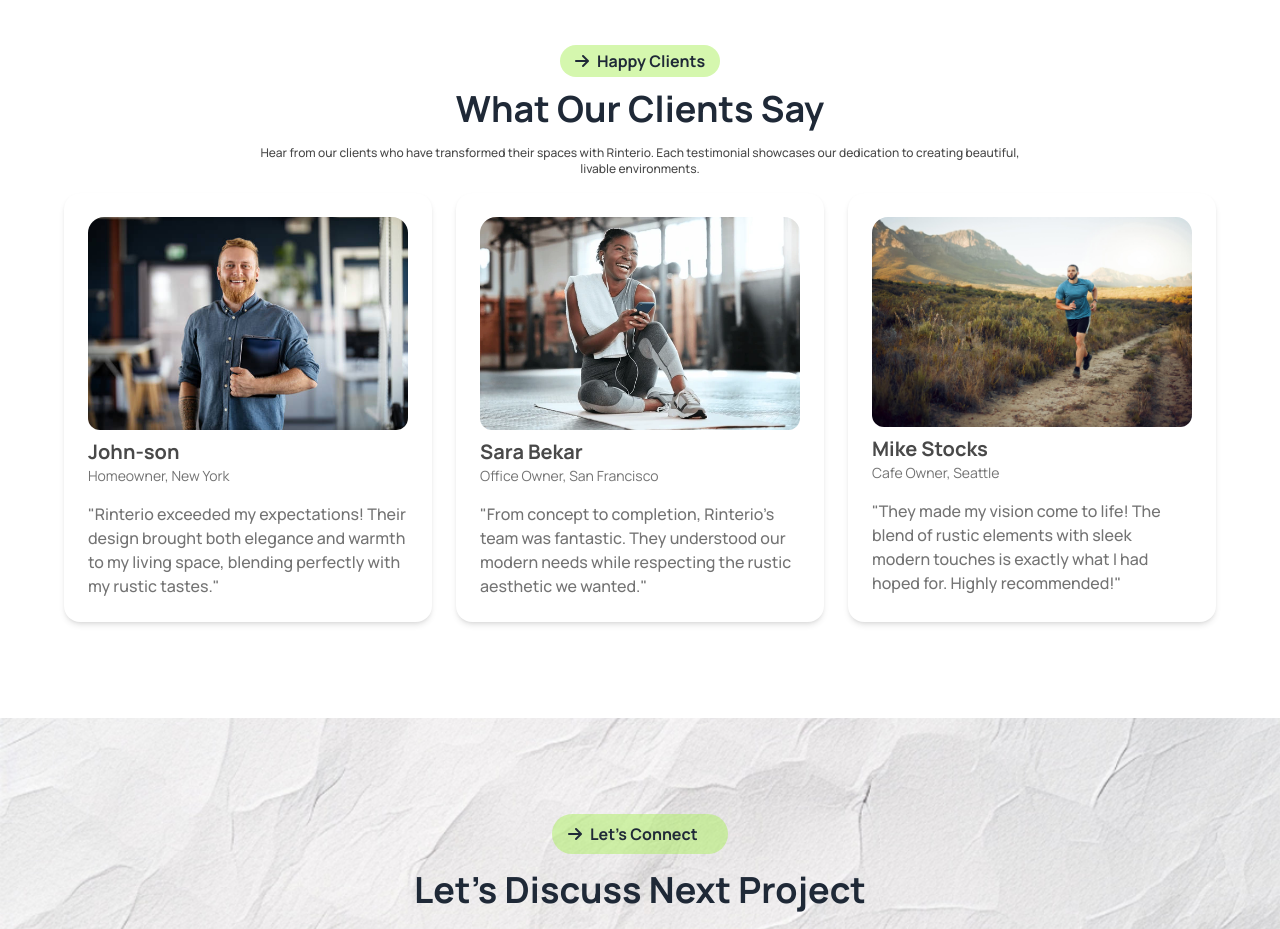
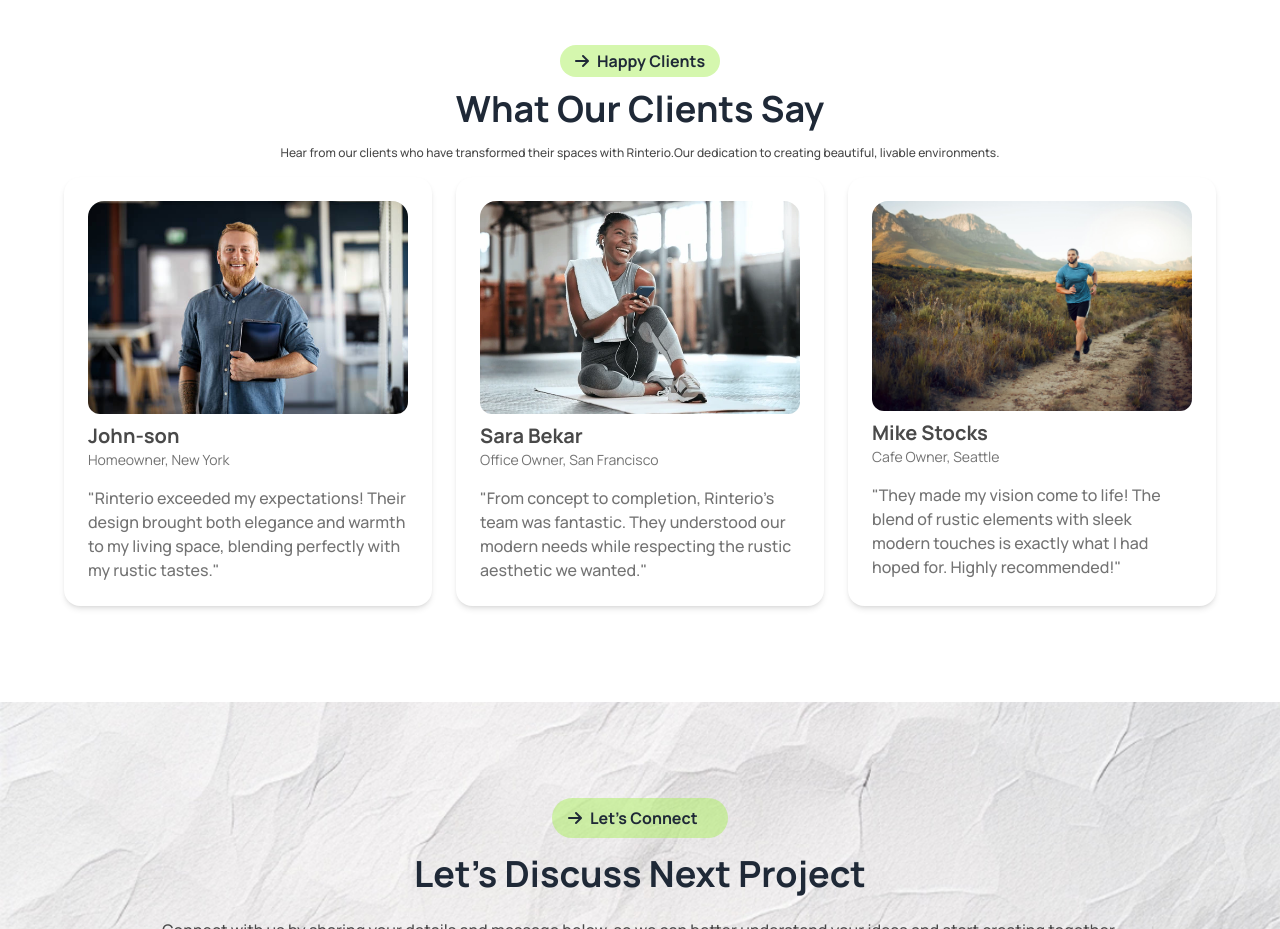
Before and after one commit to jahidhasansabbir/assignment-03, a plain HTML site: page index.html in a window 1280 px wide. Shown: the part 2800-3729 px from the top of the page. Drawn offline with nearby package versions, Linux system fonts and the light colour scheme.

Commit message:
fixing some text

```diff
--- a/index.html
+++ b/index.html
@@ -374,7 +374,7 @@
                 </div>
                 <h1 class="text-xl md:text-4xl font-bold leading-snug text-center">What Our Clients Say</h1>
                 <p class="py-4 text-xs md:font-medium text-sec text-center mx-auto md:w-4/6">Hear from our clients who
-                    have transformed their spaces with Rinterio. Each testimonial showcases our dedication to creating
+                    have transformed their spaces with Rinterio.Our dedication to creating
                     beautiful, livable environments.
             </div>
             <!-- card container -->
```
